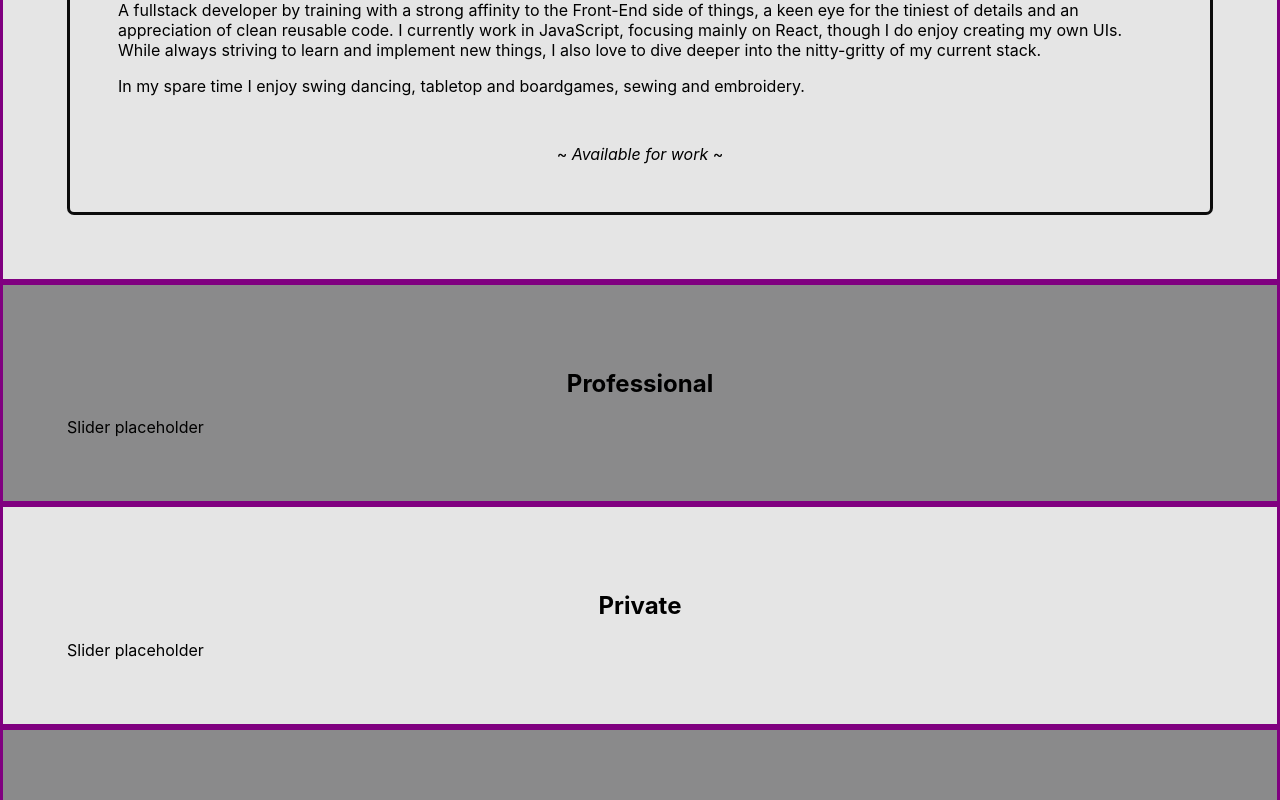
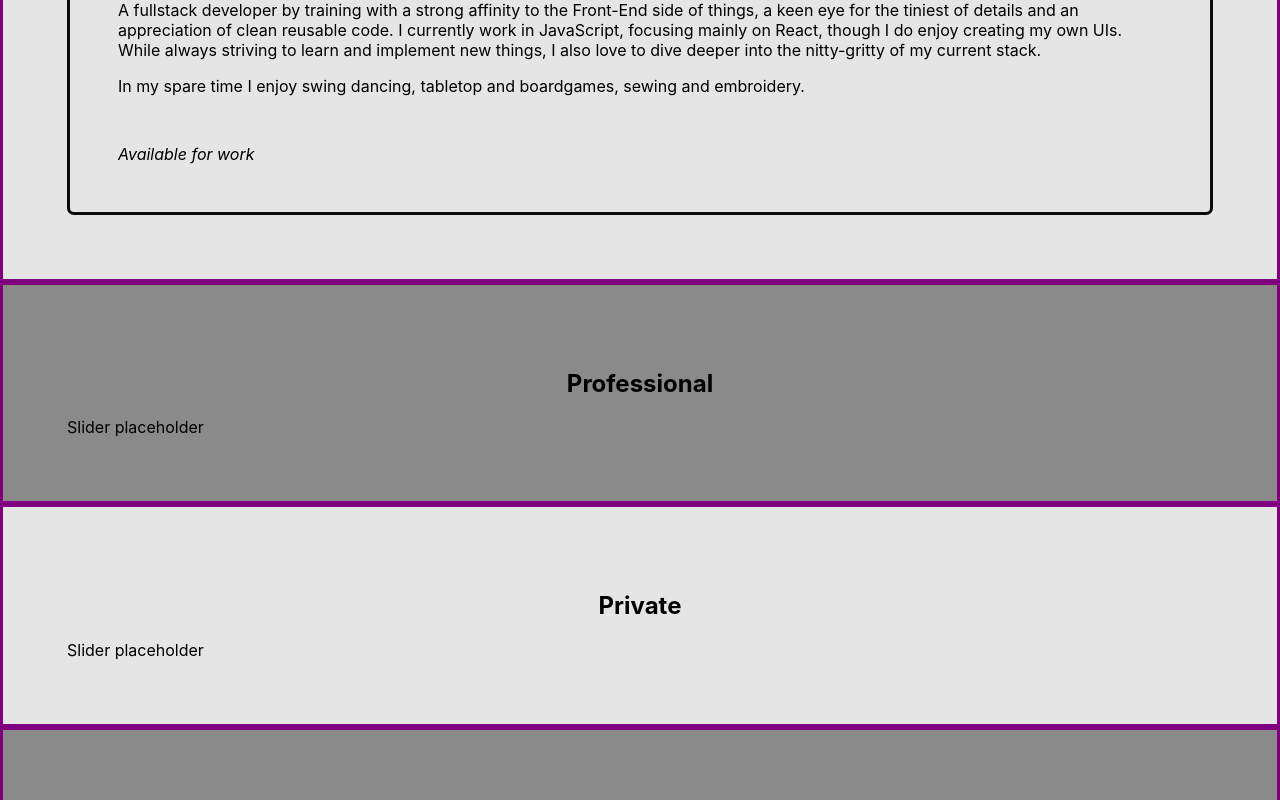
Before and after one commit to MichalFrontEnd/newport, a React (Create React App) app: page / in a window 1280 px wide. Shown: the part 1266-2066 px from the top of the page. Built offline with nearby package versions, Linux system fonts and the light colour scheme.

Commit message:
Reverts styles

```diff
--- a/src/components/organisms/info-card/info-card.scss
+++ b/src/components/organisms/info-card/info-card.scss
@@ -61,15 +61,11 @@
 
     p {
       text-wrap: balance;
+      text-align: left;
 
       &:last-child {
         margin-block-start: 3rem;
       }
-
-      &:last-child::before,
-      &:last-child::after {
-        content: " ~ ";
-      }
     }
   }
 }
--- a/src/styles/globals/reset/_reset.scss
+++ b/src/styles/globals/reset/_reset.scss
@@ -57,7 +57,3 @@ ul {
 a {
   cursor: pointer;
 }
-
-.align-center {
-  text-align: center;
-}
```
